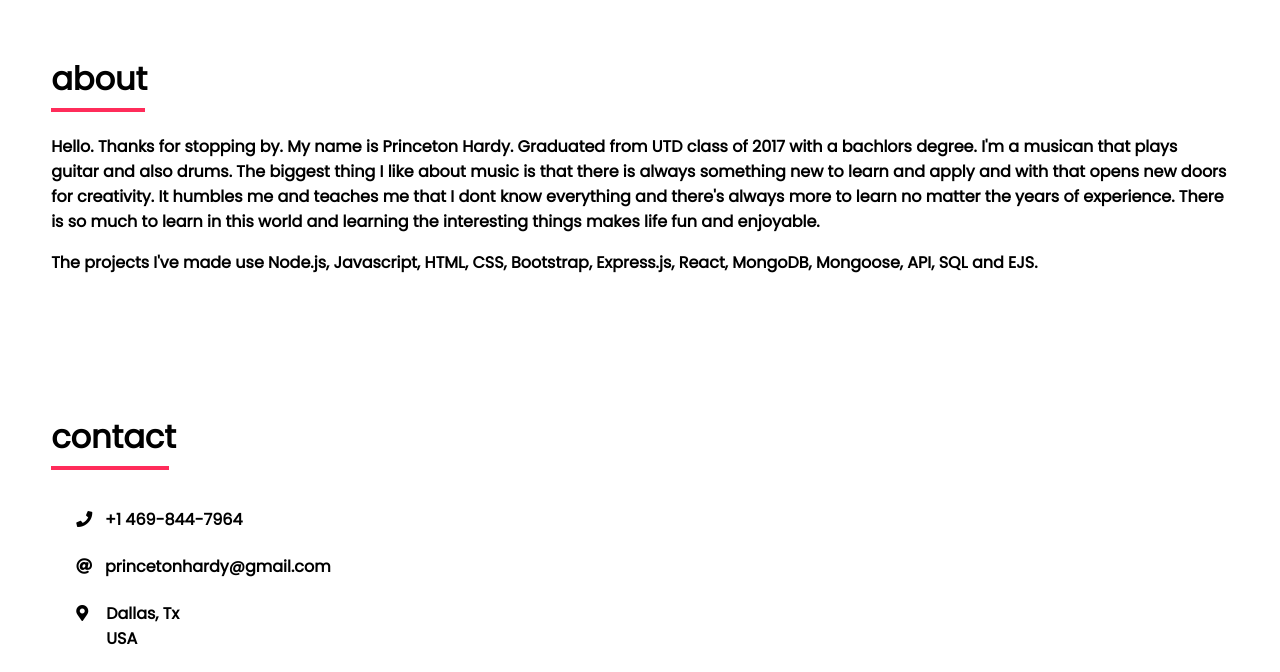
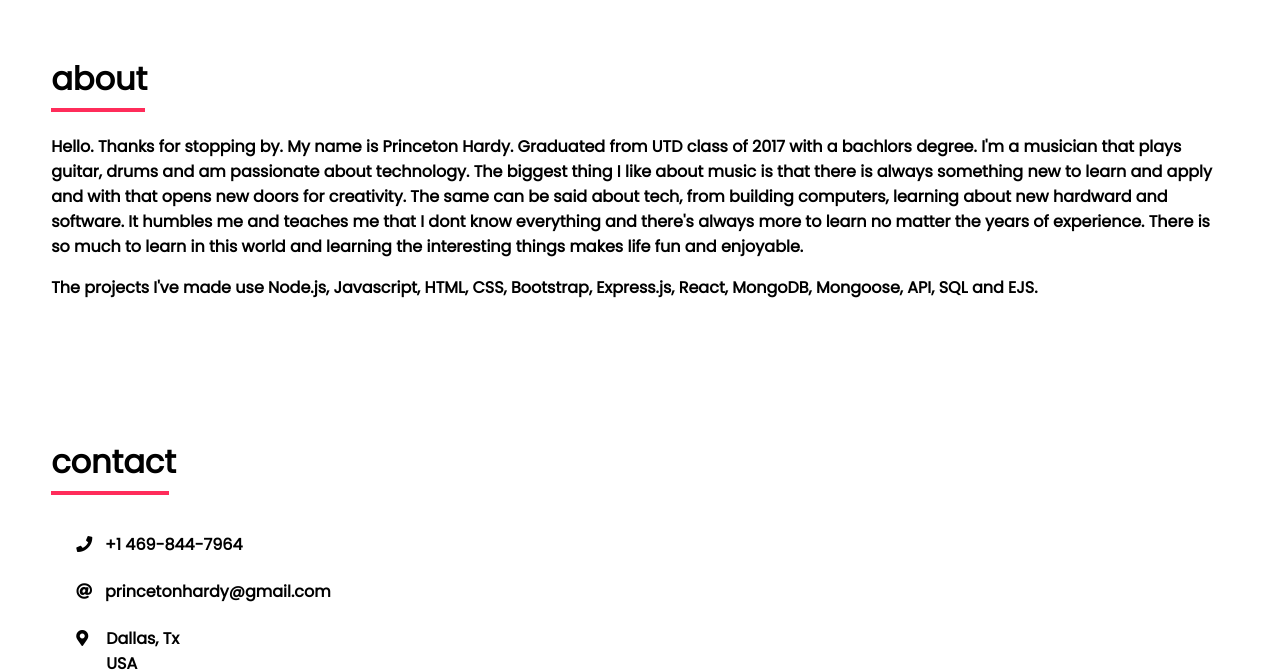
Before and after one commit to Snakesoap/princetonhardy.github.io, a plain HTML site: page index.html in a window 1280 px wide. Shown: the part 1780-2452 px from the top of the page. Drawn offline with nearby package versions, Linux system fonts and the light colour scheme.

Commit message:
update index.html

```diff
--- a/index.html
+++ b/index.html
@@ -73,8 +73,10 @@
         <h1>about</h1>
         <p>
             Hello. Thanks for stopping by. My name is Princeton Hardy. Graduated from UTD class of 2017 with a bachlors degree.
-            I'm a musican that plays guitar and also drums.
-            The biggest thing I like about music is that there is always something new to learn and apply and with that opens new doors for creativity.
+            I'm a musician that plays guitar, drums and am passionate about technology.
+
+            The biggest thing I like about music is that there is always something new to learn and apply and with that opens new doors for creativity. The same can be said about tech, from building
+            computers, learning about new hardward and software.
             It humbles me and teaches me that I dont know everything and there's always more to learn no matter the years of experience.
             There is so much to learn in this world and learning the interesting things makes life fun and enjoyable.
 
```
